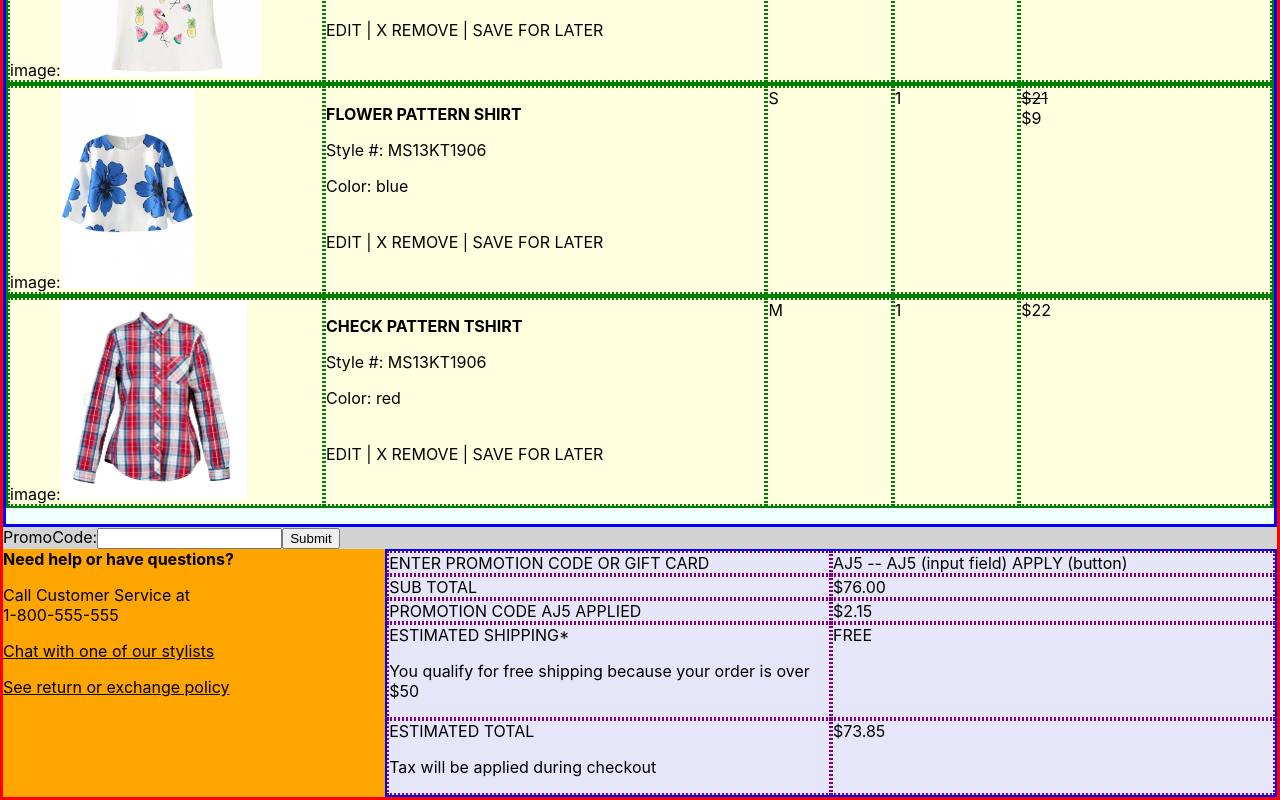
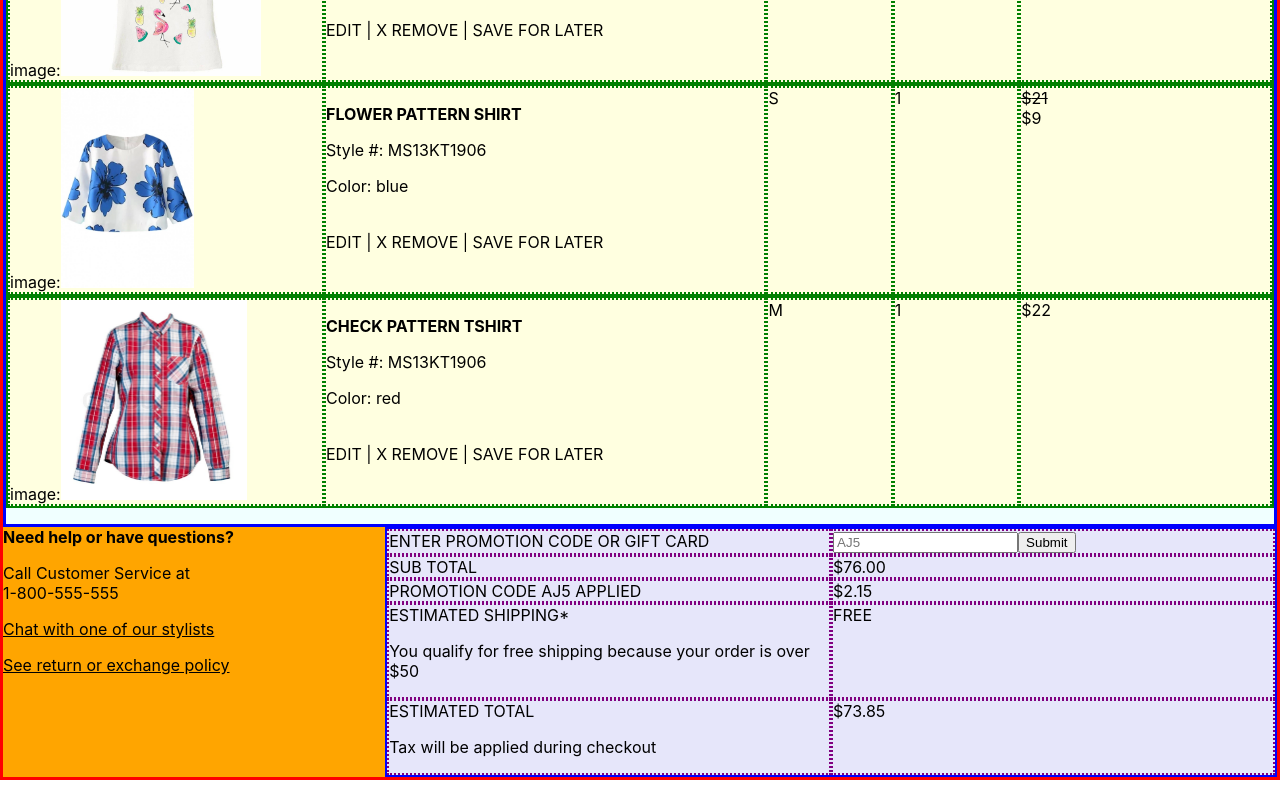
Before and after one commit to ethanryan/shopping-cart, a React (Create React App) app: page / in a window 1280 px wide. Shown: the part 592-1392 px from the top of the page. Built offline with nearby package versions, Linux system fonts and the light colour scheme.

Commit message:
rendering PromoCodeForm within PriceSummary and added placeholder

```diff
--- a/src/components/PriceSummary.js
+++ b/src/components/PriceSummary.js
@@ -1,6 +1,8 @@
 import React, { Component } from 'react';
 
 import ContactInfo from './ContactInfo';
+import PromoCodeForm from './PromoCodeForm';
+
 
 
 class PriceSummary extends Component {
@@ -51,7 +53,13 @@ class PriceSummary extends Component {
             ENTER PROMOTION CODE OR GIFT CARD
           </li>
           <li>
-            {this.props.promoCode.toUpperCase()} -- AJ5 (input field) APPLY (button)
+            {/* {this.props.promoCode.toUpperCase()} -- AJ5 (input field) APPLY (button) */}
+            <PromoCodeForm
+              handlePromoSubmit={this.props.handlePromoSubmit}
+              promoCode={this.props.promoCode}
+              promoCodeInput={this.props.promoCodeInput}
+              handlePromoChange={this.props.handlePromoChange}
+            />
           </li>
 
           <li>
--- a/src/components/PromoCodeForm.js
+++ b/src/components/PromoCodeForm.js
@@ -1,14 +1,17 @@
 import React, { Component } from 'react';
 
-class promoCodeForm extends Component {
+class PromoCodeForm extends Component {
   render() {
-    console.log('promoCodeForm this.props is: ', this.props)
+    console.log('PromoCodeForm this.props is: ', this.props)
     return (
-      <div id="promoCodeForm">
+      <div id="PromoCodeForm">
         <form onSubmit={this.props.handlePromoSubmit}>
           <label>
-            PromoCode:
-            <input type="text" value={this.props.promoCodeInput} onChange={this.props.handlePromoChange} />
+            <input type="text"
+              placeholder={this.props.promoCode.toUpperCase()}
+              value={this.props.promoCodeInput}
+              onChange={this.props.handlePromoChange}
+            />
           </label>
           <input type="submit" value="Submit" />
         </form>
@@ -17,4 +20,4 @@ class promoCodeForm extends Component {
   }
 }
 
-export default promoCodeForm;
+export default PromoCodeForm;
--- a/src/container/ShoppingCartContainer.js
+++ b/src/container/ShoppingCartContainer.js
@@ -90,7 +90,8 @@ class ShoppingCartContainer extends Component {
 
   handlePromoSubmit(event) {
     this.setState({
-      promoCode: this.state.promoCodeInput
+      promoCode: this.state.promoCodeInput,
+      promoCodeInput: ''
     })
     event.preventDefault();
   }
@@ -175,15 +176,18 @@ class ShoppingCartContainer extends Component {
           toggleEditMode={this.toggleEditMode}
         />
 
-        <PromoCodeForm
+        {/* <PromoCodeForm
           handlePromoSubmit={this.handlePromoSubmit}
           promoCodeInput={this.state.promoCodeInput}
           handlePromoChange={this.handlePromoChange}
-        />
+        /> */}
 
         <PriceSummary
           items={this.state.items}
           promoCode={this.state.promoCode}
+          handlePromoSubmit={this.handlePromoSubmit}
+          promoCodeInput={this.state.promoCodeInput}
+          handlePromoChange={this.handlePromoChange}
         />
 
       </div>
```
